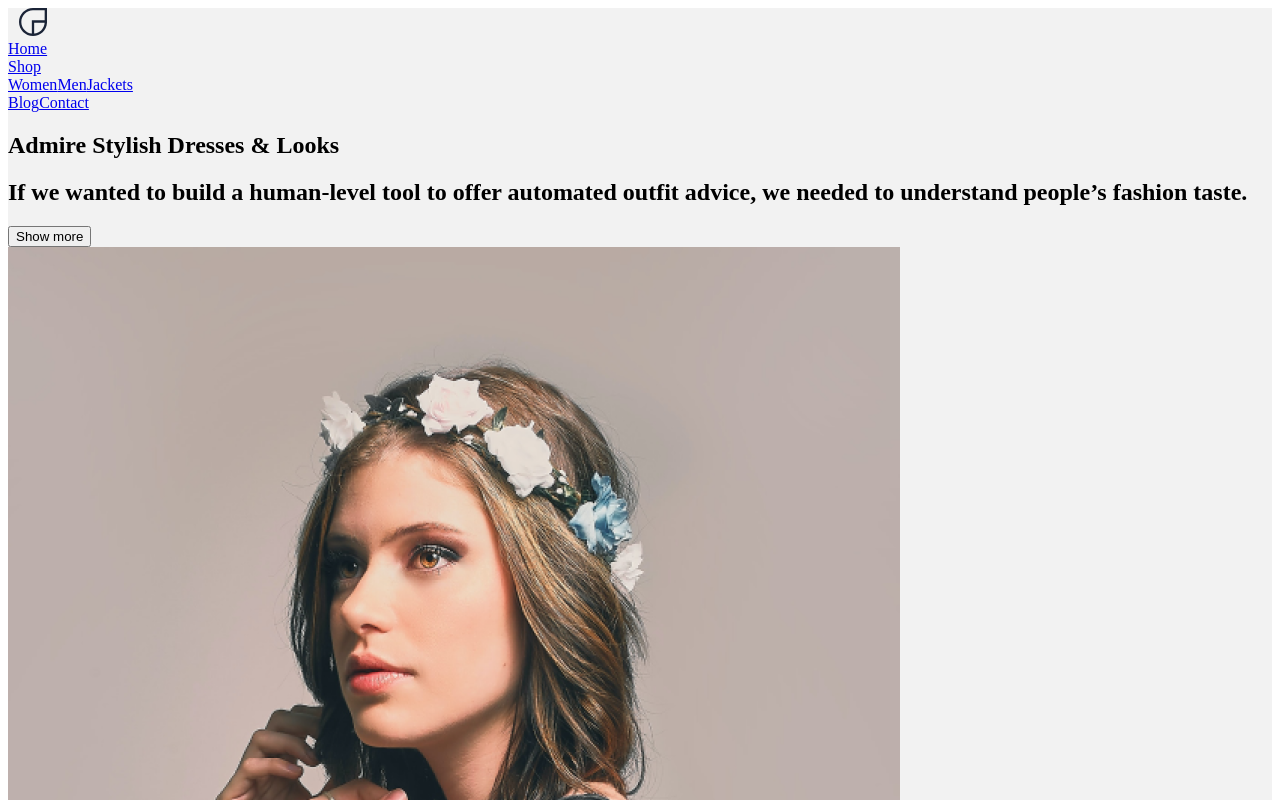
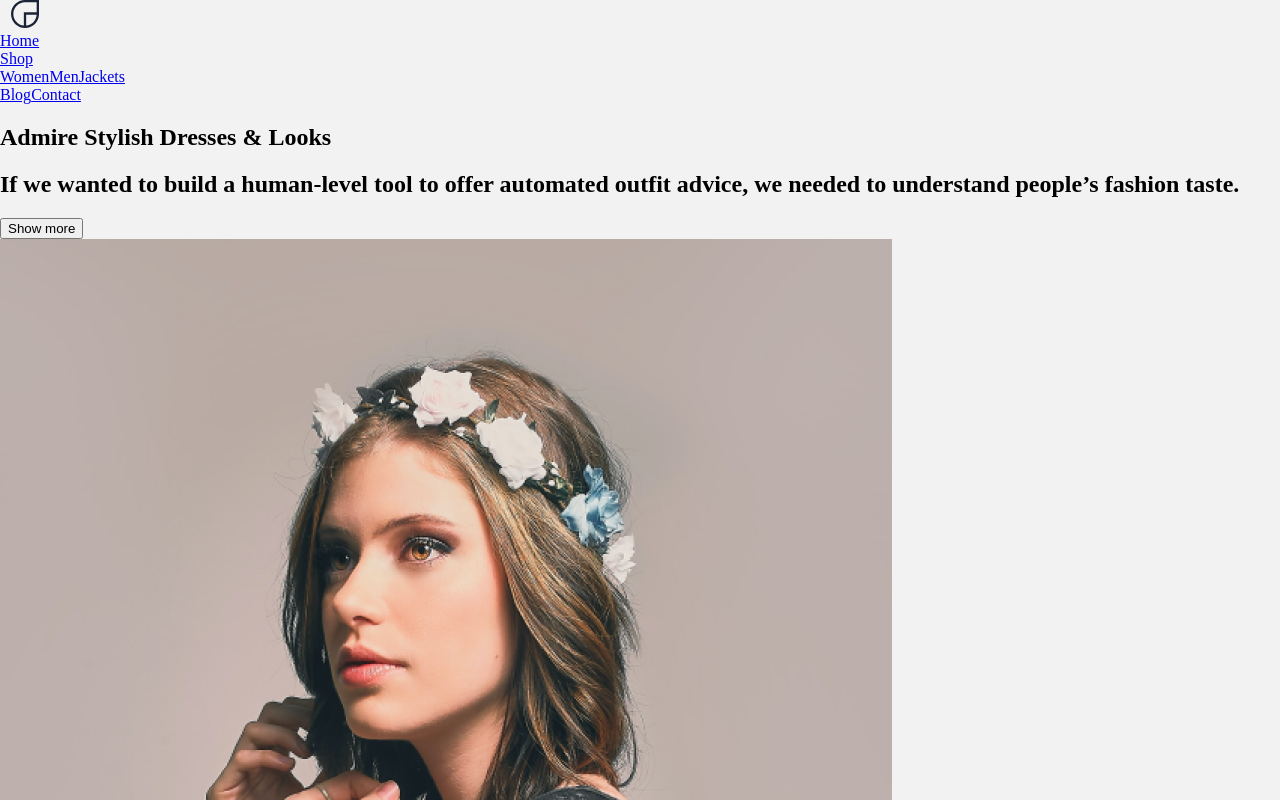
Before and after one commit to haidongNg/clothing-store, a React (Create React App) app: page / in a window 1280 px wide. Shown: the top 800 px of the page. Built offline with nearby package versions, Linux system fonts and the light colour scheme.

Commit message:
change package ui

```diff
--- a/package.json
+++ b/package.json
@@ -3,8 +3,6 @@
   "version": "0.1.0",
   "private": true,
   "dependencies": {
-    "@material-ui/core": "^4.12.1",
-    "@material-ui/icons": "^4.11.2",
     "@reduxjs/toolkit": "1.6.0",
     "@testing-library/jest-dom": "5.14.1",
     "@testing-library/react": "12.0.0",
--- a/src/index.css
+++ b/src/index.css
@@ -1,4 +1,4 @@
-$ct-pink: #eda3b5;
+/* $ct-pink: #eda3b5;
 $ct-white: #ffffff;
 $ct-black: #1b2437;
 $ct-gray1: #eda3b5;
@@ -10,4 +10,8 @@ $ct-gray6: #8e8e93;
 $ct-gray7: #48484a;
 
 $primary: $ct-pink;
-$link: $ct-pink;
+$link: $ct-pink; */
+
+body {
+    margin: 0;
+}
```
Also changed, not shown: 1 other file (tests, documents, lock files or other folders).
